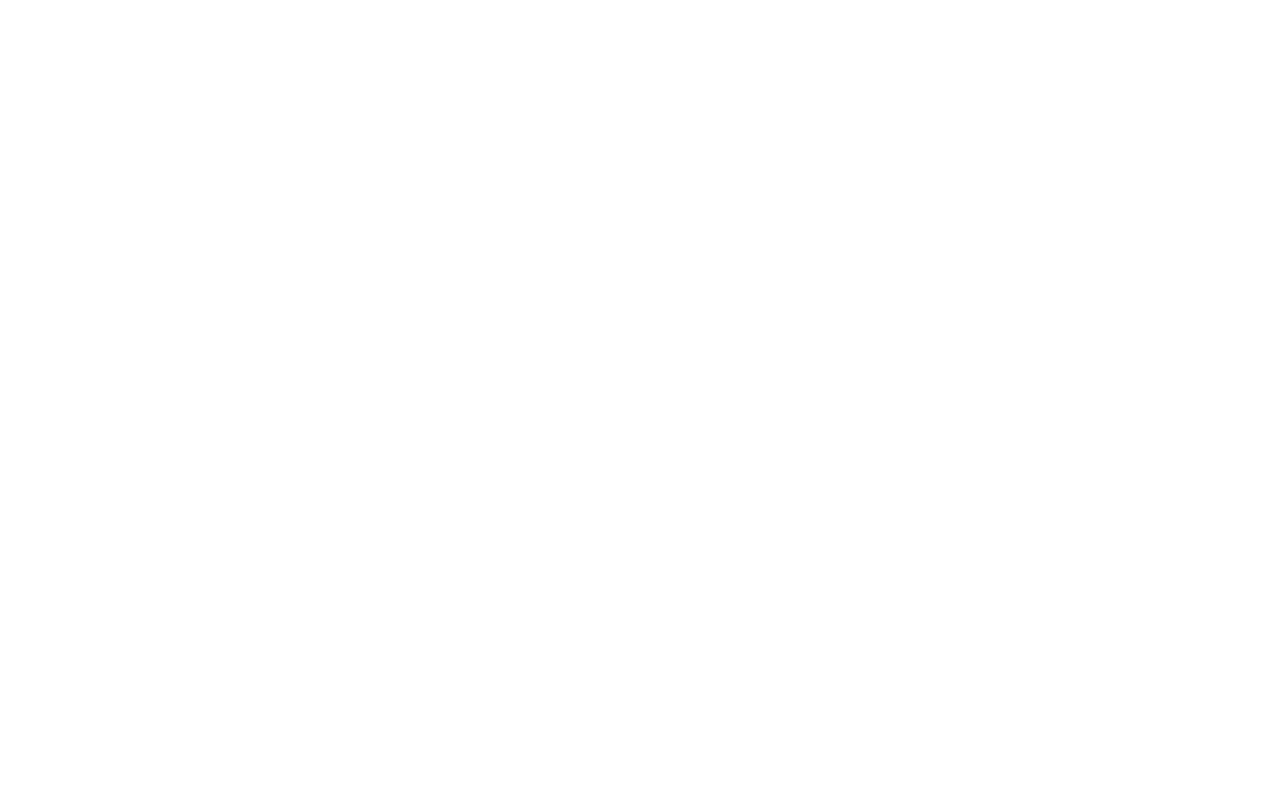
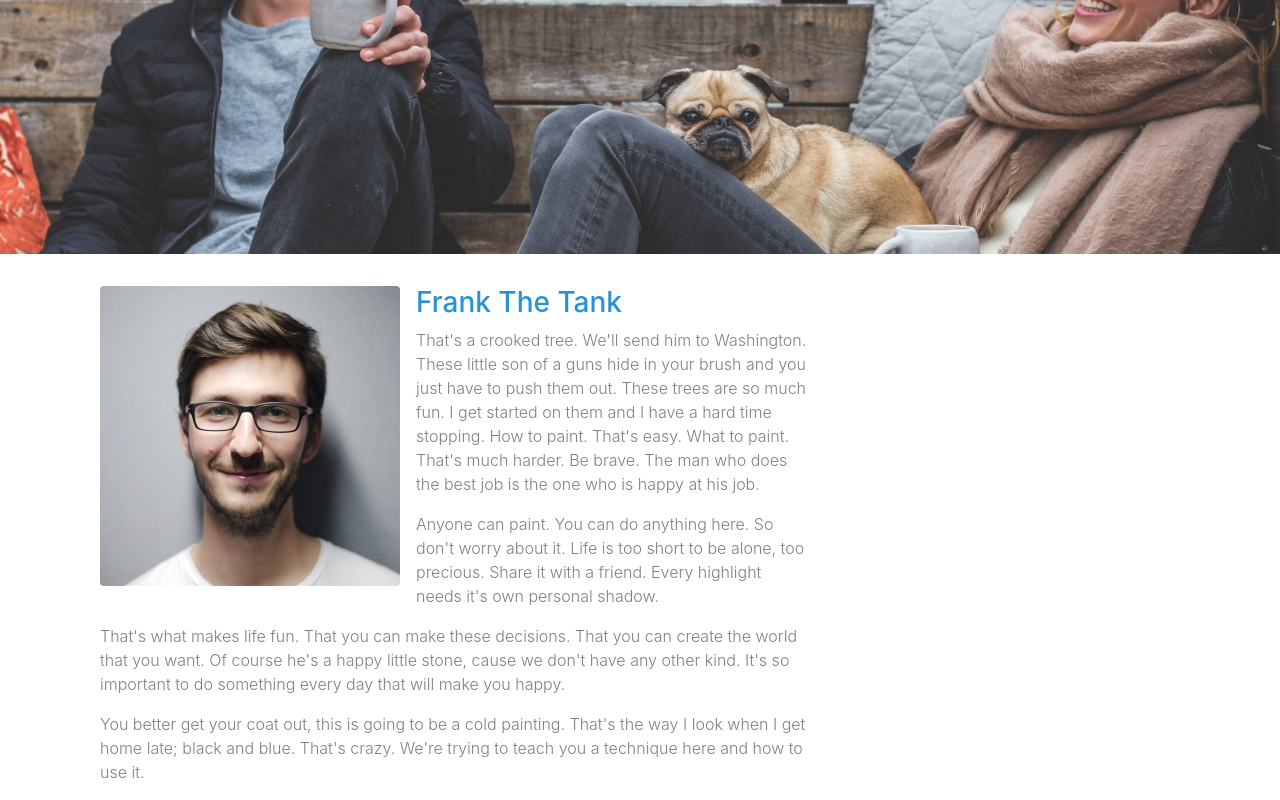
Before and after one commit to shomnathsomu/react-life, a React (Create React App) app: page /about in a window 1280 px wide. Shown: the part 256-1056 px from the top of the page. Before the commit the page ends 800 px from the top, so only its background shows below. Built offline with nearby package versions, Linux system fonts and the light colour scheme.

Commit message:
Create about page

```diff
--- a/src/components/About.jsx
+++ b/src/components/About.jsx
@@ -1,10 +1,22 @@
 import React, { Component } from 'react';
+import { Container, Col, Image } from 'react-bootstrap';
+import './About.css';
 
 export default class About extends Component {
     render() {
         return(
             <div>
-                ABOUT PAGE
+                <Image src="assets/dog-people.jpg" className="header-image" />
+                <Container>
+                    <Col xs={12} sm={8} smoffset={2}>
+                        <Image src="assets/person-1.jpg" className="about-profile-pic" rounded/>
+                        <h3>Frank The Tank</h3>
+                        <p>That's a crooked tree. We'll send him to Washington. These little son of a guns hide in your brush and you just have to push them out. These trees are so much fun. I get started on them and I have a hard time stopping. How to paint. That's easy. What to paint. That's much harder. Be brave. The man who does the best job is the one who is happy at his job.</p>
+                        <p>Anyone can paint. You can do anything here. So don't worry about it. Life is too short to be alone, too precious. Share it with a friend. Every highlight needs it's own personal shadow.</p>
+                        <p>That's what makes life fun. That you can make these decisions. That you can create the world that you want. Of course he's a happy little stone, cause we don't have any other kind. It's so important to do something every day that will make you happy.</p>
+                        <p>You better get your coat out, this is going to be a cold painting. That's the way I look when I get home late; black and blue. That's crazy. We're trying to teach you a technique here and how to use it.</p>
+                    </Col>
+                </Container>
             </div>
         );
     }
```
